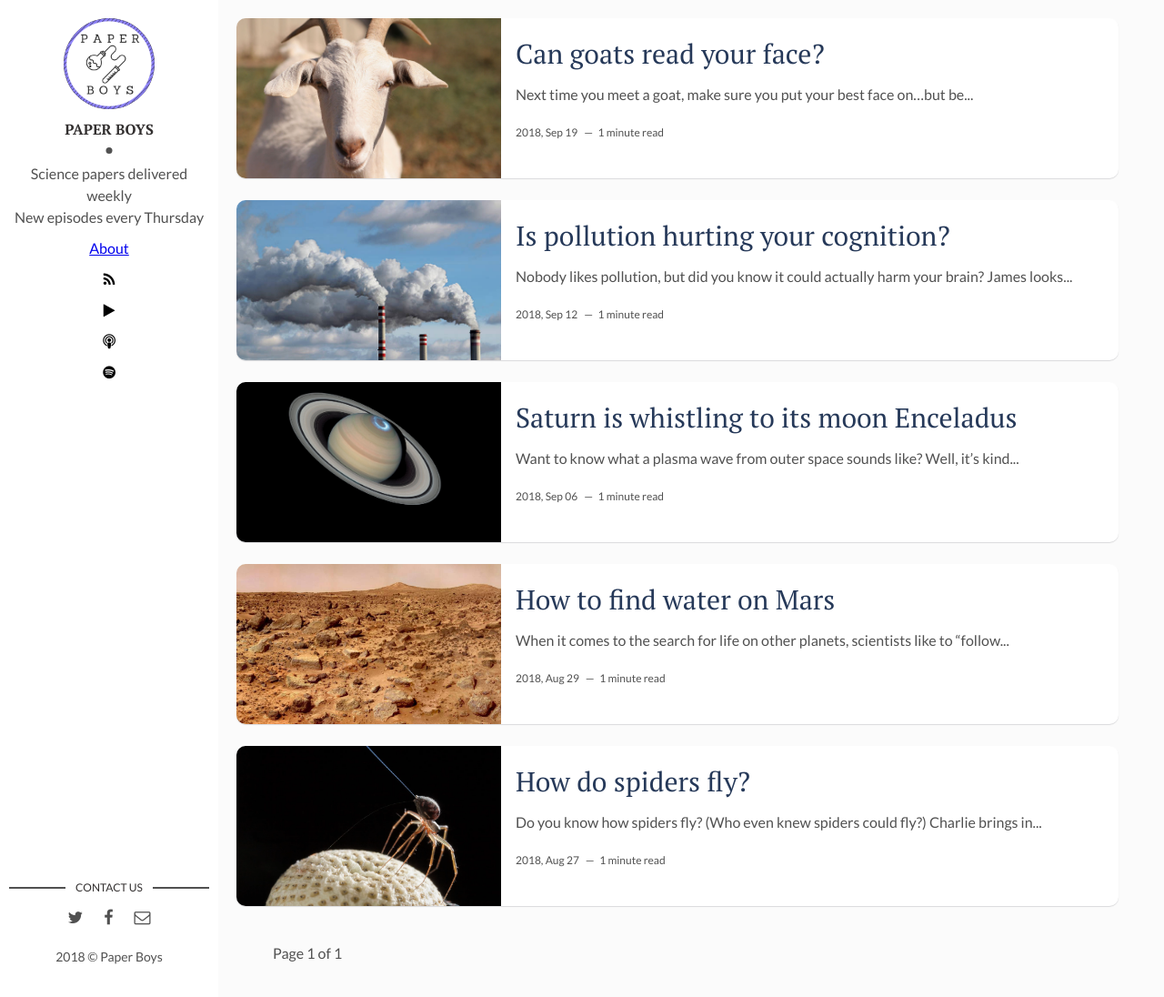
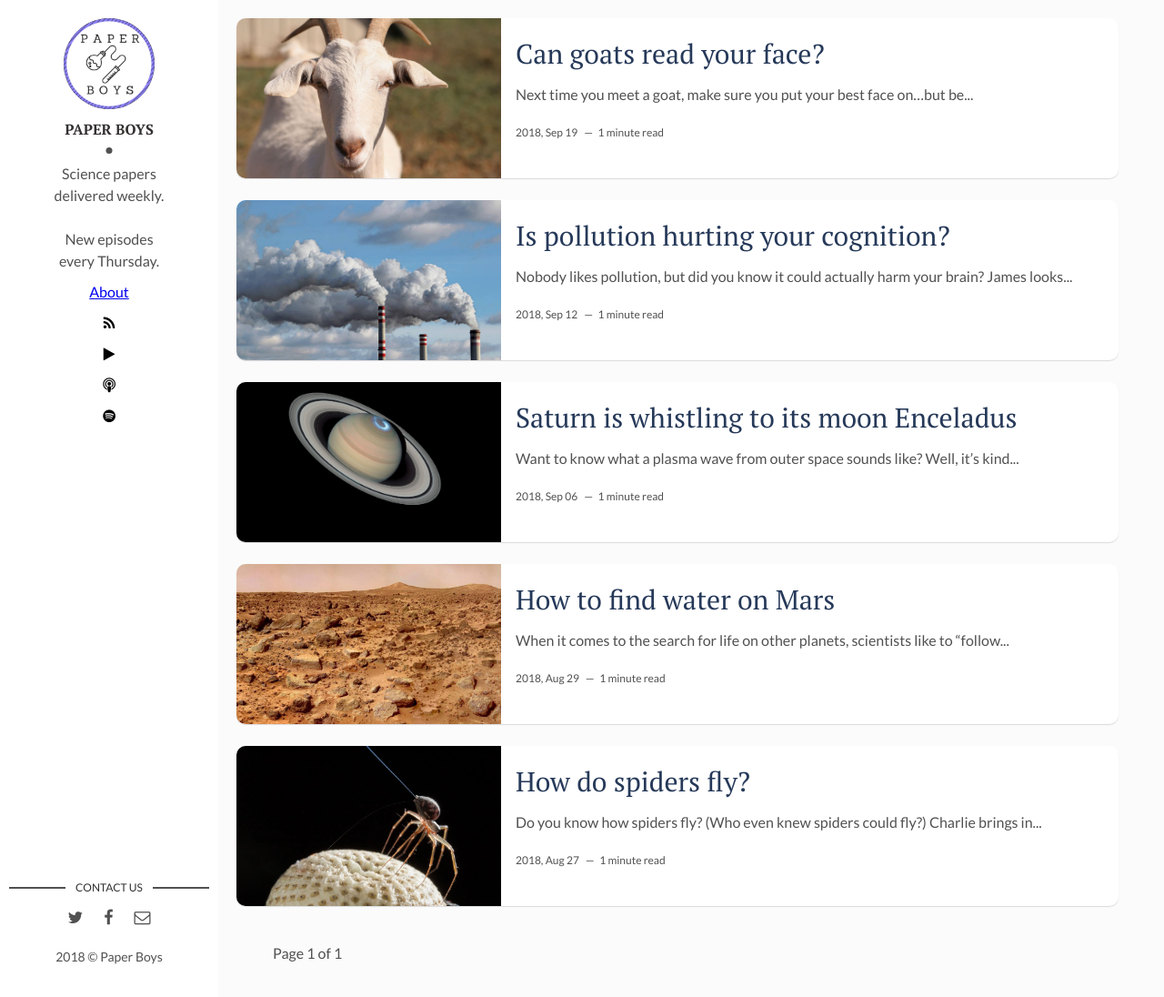
Before and after one commit to paperboyspodcast/paperboyspodcast.github.io, a Jekyll site: the page built from index.html, in a window 1280 px wide and 1096 px high. Shown: the whole window at 91% size. Built offline with Jekyll 4.4.1, drawn with Linux system fonts in a browser that asks for light colours; the list of posts is cut into pages by our own code.

Commit message:
Basic changes to text.

```diff
--- a/_config.yml
+++ b/_config.yml
@@ -8,7 +8,7 @@ url: "" # the base hostname & protocol for your site, e.g. http://example.com
 # Author Settings
 author: Paper Boys # add your name
 author-img: paperBoysLogo.png # add your photo
-about-author: Science papers delivered weekly <br> New episodes every Thursday # add description
+about-author: Science papers <br> delivered weekly. <br><br> New episodes <br> every Thursday. # add description
 social-twitter: paperboyspod # add your Twitter handle
 social-facebook: podcastpaperboys # add your Facebook handle
 #social-github: paperboyspodcast # add your Github handle
```
